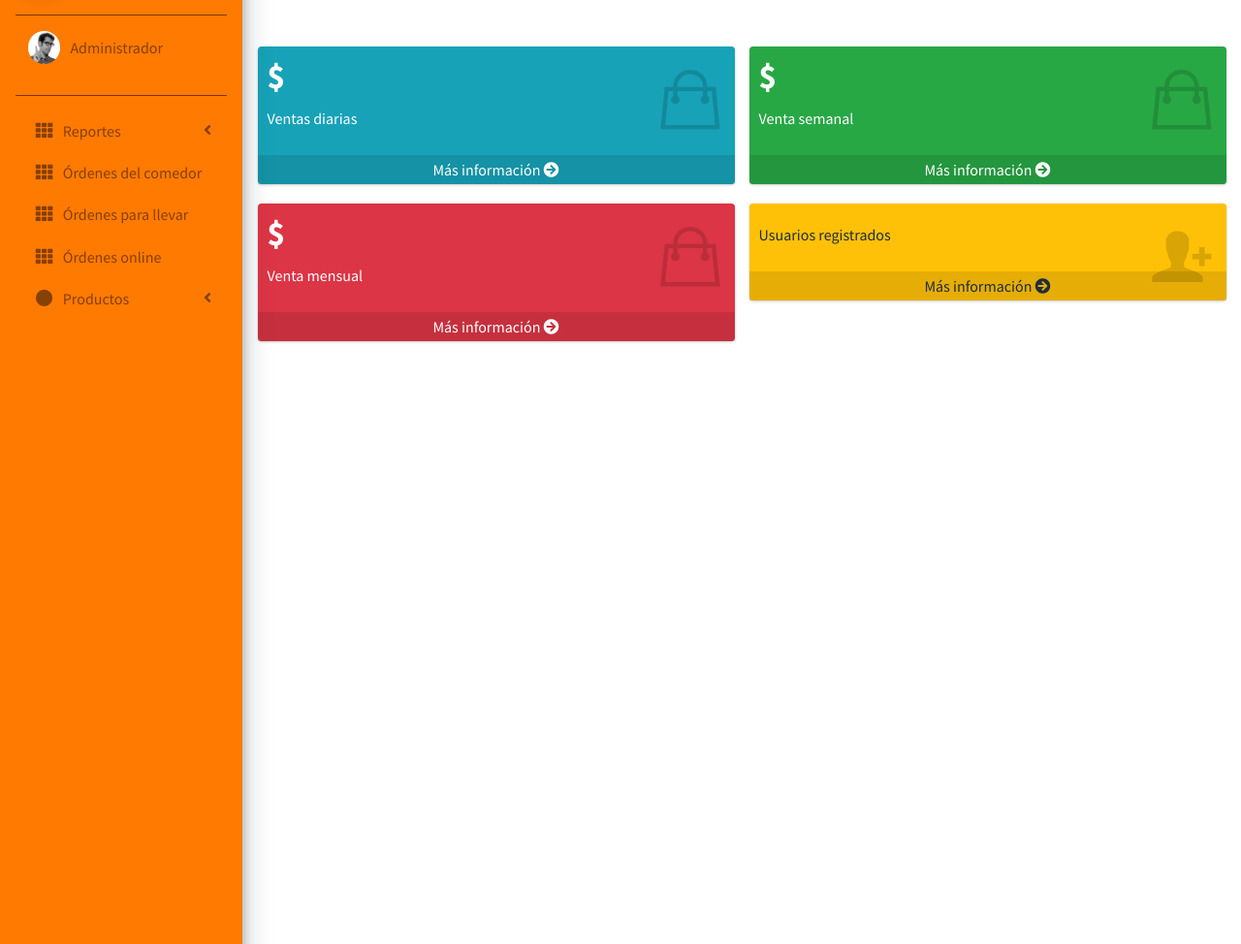
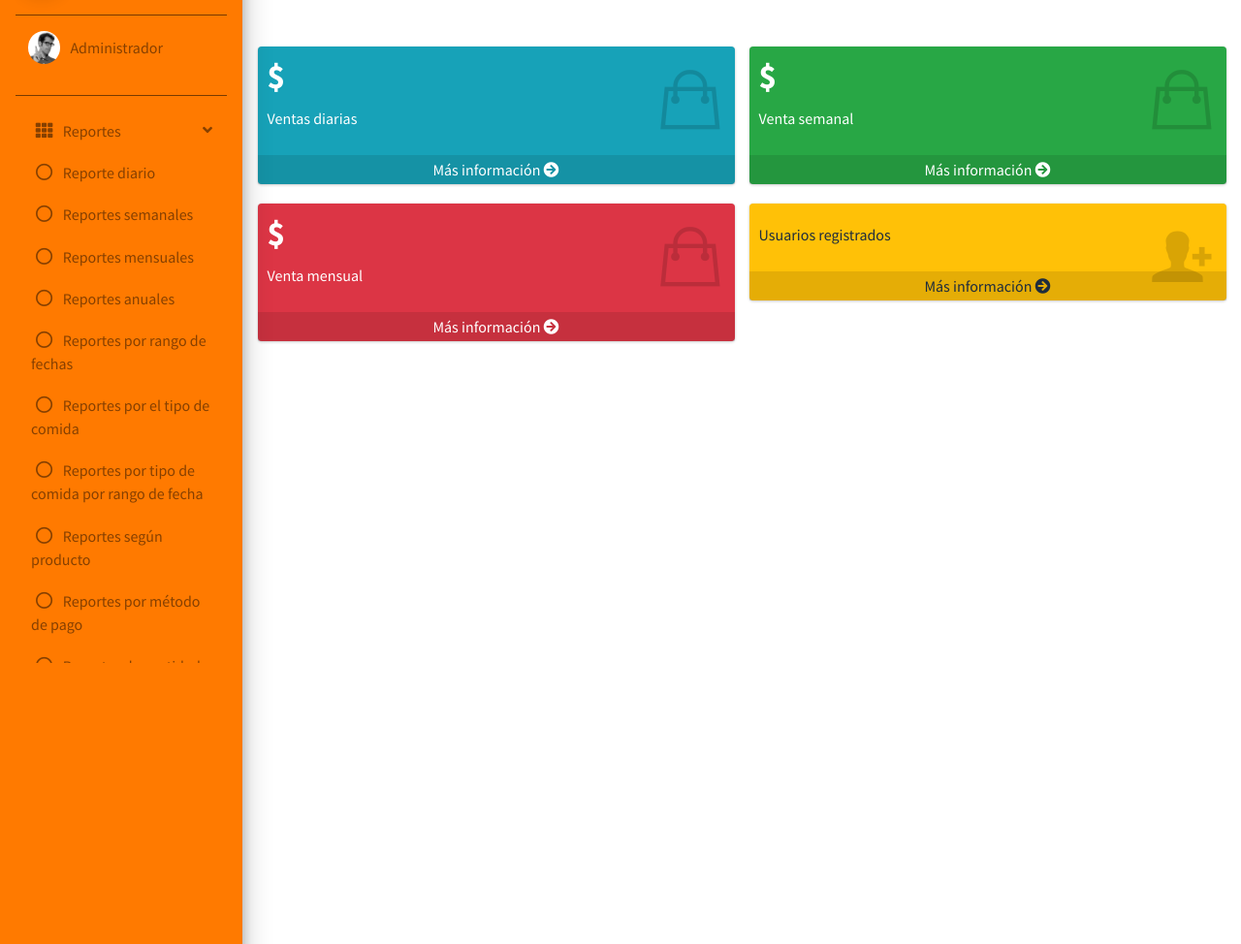
Before and after one commit to PedroPeter26/Carnitas_chaperon, a PHP site: page /indexadmin.php in a window 1280 px wide, after a click on "Reportes". Shown: the part 57-1031 px from the top of the page at 97% size. Run offline with PHP 8.4, Linux system fonts and the light colour scheme; data that the repository does not hold is empty; some libraries are stand-ins or nearby versions.

Commit message:
Update indexadmin.php

```diff
--- a/indexadmin.php
+++ b/indexadmin.php
@@ -122,7 +122,7 @@
               <hr class="border-1 opacity-100" style="background-color: #864000; width:auto">
 
               <nav class="mt-2">
-                <ul class="nav nav-pills nav-sidebar flex-column" role="menu" data-accordion="false">
+                <ul class="nav nav-pills nav-sidebar flex-column" data-widget="treeview" role="menu" data-accordion="false">
                   <li class="nav-item">
                     <a href="#" class="nav-link" style="color: #864000;">
                       <i class="nav-icon fas fa-th"></i>
@@ -133,7 +133,7 @@
                     </a>
                     <ul class="nav nav-treeview" style="display: none;">
                       <li class="nav-item">
-                        <a href="views\reportes\reportes_diarios.php" class="nav-link" style="color: #864000;">
+                        <a href="views/reportes/reportes_diarios.php" class="nav-link" style="color: #864000;">
                           <i class="far fa-circle nav-icon"></i>
                           <p>Reporte diario</p>
                         </a>
@@ -171,7 +171,7 @@
                       <li class="nav-item">
                         <a href="views/reportes/reportes_segun_tipo_comida_fechas.php" class="nav-link" style="color: #864000;">
                           <i class="far fa-circle nav-icon"></i>
-                          <p>Reportes por el tipo de comida por rango de fecha</p>
+                          <p>Reportes por tipo de comida por rango de fecha</p>
                         </a>
                       </li>
                       <li class="nav-item">
@@ -250,6 +250,7 @@
                       </li>
                     </ul>
                   </li>
+                  <li><br><br><br><br><br><br></li>
                 </ul>
               </nav>
 
```
